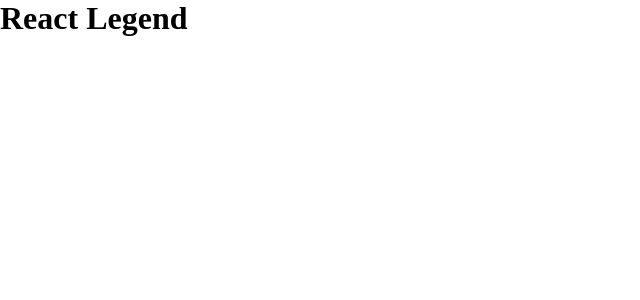
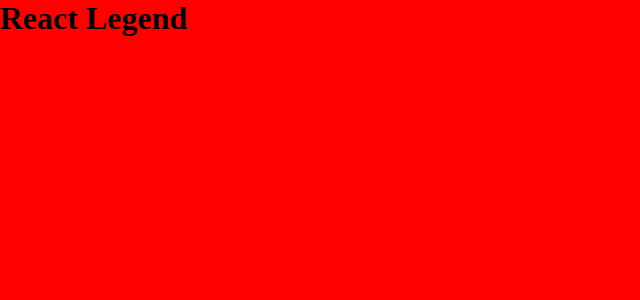
Before and after one commit to epicodus-lessons/react-legend, a React app: page / in a window 1280 px wide. Shown: the top 300 px of the page, without its empty margins (0-640 px from the left). Built offline with nearby package versions, Linux system fonts and the light colour scheme.

Commit message:
finish refactor for css-loader with extractor... functional but unusable solution

```diff
--- a/package.json
+++ b/package.json
@@ -14,11 +14,13 @@
     "react-dom": "^15.5.4"
   },
   "devDependencies": {
+    "axios": "^0.16.2",
     "babel-core": "^6.24.1",
     "babel-loader": "^7.0.0",
     "babel-preset-es2015": "^6.24.1",
     "babel-preset-react": "^6.24.1",
     "css-loader": "^0.28.4",
+    "extract-text-webpack-plugin": "^2.1.2",
     "html-webpack-plugin": "^2.29.0",
     "react-hot-loader": "^3.0.0-beta.7",
     "style-loader": "^0.18.2",
--- a/src/components/app.css
+++ b/src/components/app.css
@@ -4,3 +4,7 @@
   height: 100vh;
   min-height: 100%;
 }
+
+.app {
+  background-color: red;
+}
--- a/src/components/app.jsx
+++ b/src/components/app.jsx
@@ -1,9 +1,9 @@
 import React from "react";
-import styles from './app.css';
 
 function App(props){
+  console.log(props);
   return (
-    <div className="app">
+    <div className={props.styles.app}>
       <h1>React Legend</h1>
     </div>
   );
--- a/src/index.jsx
+++ b/src/index.jsx
@@ -1,22 +1,9 @@
-import React from 'react';
-import ReactDOM from 'react-dom';
-import { AppContainer } from 'react-hot-loader';
+import React from "react";
+import ReactDOM from "react-dom";
+import App from './components/App';
+import styles from './components/app.css'
 
-import App from './components/App';
-
-const render = (Component) => {
-  ReactDOM.render(
-    <AppContainer>
-      <Component/>
-    </AppContainer>,
-    document.getElementById('react-app-root')
-  );
-};
-
-render(App);
-
-if (module.hot) {
-  module.hot.accept('./components/App', () => {
-    render(App)
-  });
-}
+ReactDOM.render(
+  <App styles = { styles }/>,
+  document.getElementById('react-app-root')
+);
--- a/webpack.config.js
+++ b/webpack.config.js
@@ -1,6 +1,7 @@
 const webpack = require('webpack');
 const { resolve } = require('path');
 const HtmlWebpackPlugin = require('html-webpack-plugin');
+const ExtractTextPlugin = require('extract-text-webpack-plugin');
 
 module.exports = {
 
@@ -47,10 +48,7 @@
       },
       {
         test: /\.css$/,
-        use: [
-          'style-loader',
-          'css-loader'
-        ]
+        loader: ExtractTextPlugin.extract('css-loader?modules&importLoaders=1&localIdentName=[name]__[local]___[hash:base64:5]')
       }
     ]
   },
@@ -64,5 +62,6 @@
       title: 'React Help Queue',
       filename: resolve(__dirname, "build", "index.html"),
     }),
+    new ExtractTextPlugin('styles.css')
   ]
 };
```
Also changed, not shown: notes.txt (added).
